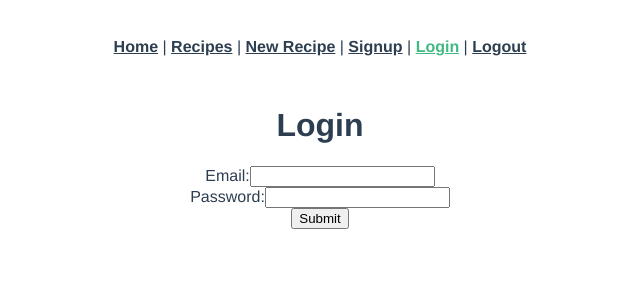
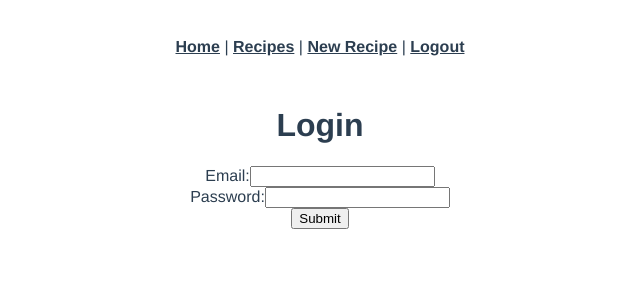
Before and after one commit to karate-dot-chop/cookbook-vue-app, a Vue app: page /login in a window 1280 px wide. Shown: the top 300 px of the page, without its empty margins (320-960 px from the left). Built offline with nearby package versions, Linux system fonts and the light colour scheme; sample sign-in values are in the browser's storage; the HTML template or start-up script is replaced by a standard one.

Commit message:
adds logic to check if user is logged in

```diff
--- a/src/App.vue
+++ b/src/App.vue
@@ -4,9 +4,13 @@
       <router-link to="/">Home</router-link> |
       <router-link to="/recipes">Recipes</router-link> |
       <router-link to="/recipes/new">New Recipe</router-link> |
-      <router-link to="/signup">Signup</router-link> |
-      <router-link to="/login">Login</router-link> |
-      <router-link to="/logout">Logout</router-link>
+      <span v-if="isLoggedIn()">
+        <router-link to="/logout">Logout</router-link>
+      </span>
+      <span v-else>
+        <router-link to="/signup">Signup</router-link> |
+        <router-link to="/login">Login</router-link>
+      </span>
     </div>
     <!-- Renders current .vue template -->
     <router-view />
@@ -35,3 +39,16 @@
   color: #42b983;
 }
 </style>
+
+<script>
+export default {
+  data: function () {
+    return {};
+  },
+  methods: {
+    isLoggedIn: function () {
+      return localStorage.getItem("jwt");
+    }
+  }
+};
+</script>
--- a/src/views/Login.vue
+++ b/src/views/Login.vue
@@ -41,7 +41,8 @@ export default {
           axios.defaults.headers.common["Authorization"] =
             "Bearer " + response.data.jwt;
           localStorage.setItem("jwt", response.data.jwt);
-          this.$router.push("/");
+          // localStorage.setItem("user_id", response.data.user_id);
+          this.$router.push("/recipes");
         })
         .catch((error) => {
           console.log(error.response);
```
